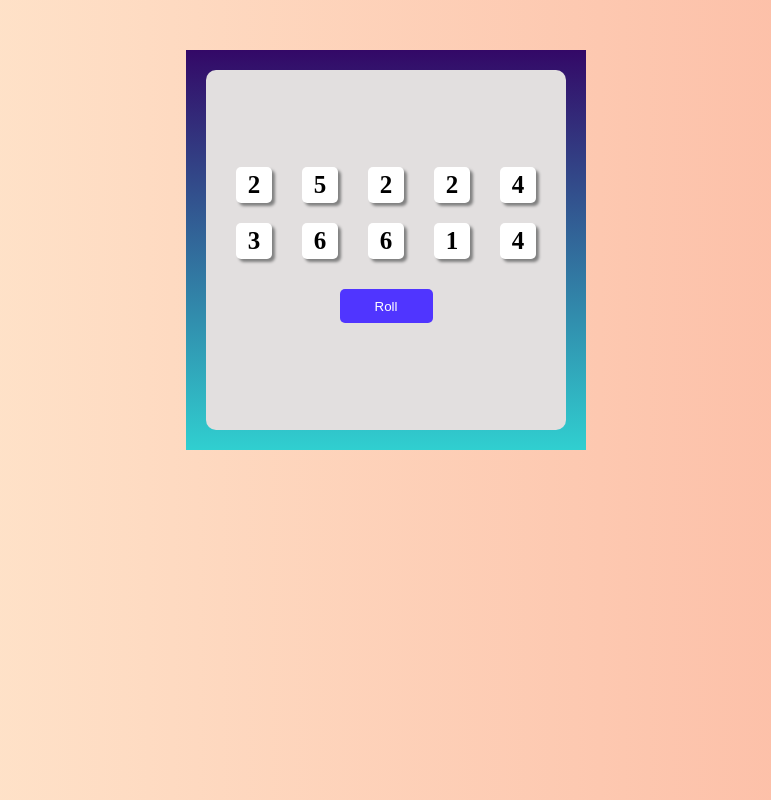
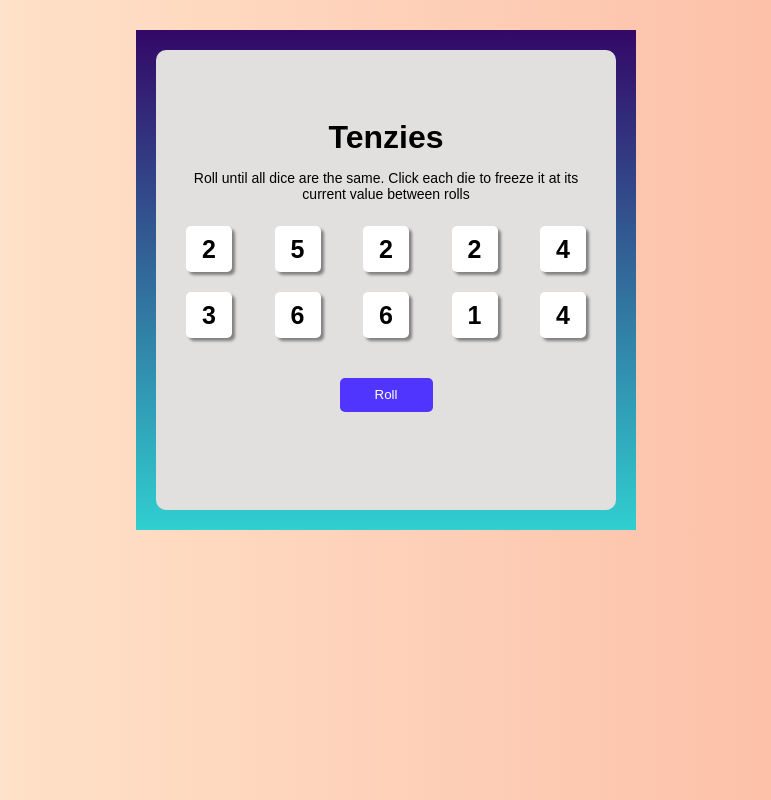
Before and after one commit to Fredbian/Tenzies, a React (Create React App) app: page / in a window 1280 px wide. Shown: the whole page, without its empty margins (254-1025 px from the left). Built offline with nearby package versions, Linux system fonts and the light colour scheme.

Commit message:
add title and instruction

```diff
--- a/src/App.js
+++ b/src/App.js
@@ -92,9 +92,10 @@
 
     return (
         <main>
-            <h1></h1>
             <div className="container">
                 <div className="game">
+            <h1 className='title'>Tenzies</h1>
+            <p className='instructions'>Roll until all dice are the same. Click each die to freeze it at its current value between rolls</p>
                     {die}
                     <button className='btn' onClick={rollDice}>Roll</button>
                 </div>
--- a/src/index.css
+++ b/src/index.css
@@ -5,6 +5,7 @@
 body {
   display: flex;
   justify-content: center;
+  font-family: sans-serif;
   margin: 0;
   background-image: linear-gradient(to right, #ffecd2 0%, #fcb69f 100%);
 }
@@ -12,11 +13,11 @@
 .container {
   display: flex;
   justify-content: center;
-  width: 400px;
-  height: 400px;
+  width: 500px;
+  height: 500px;
   background-image: linear-gradient(to top, #30cfd0 0%, #330867 100%);
   align-items: center;
-  margin-top: 50px;
+  margin-top: 30px;
 }
 
 .game {
@@ -25,27 +26,27 @@
   align-content: center;
   flex-wrap: wrap;
   padding: 15px;
-  width:360px;
-  height: 360px;
+  width:460px;
+  height: 460px;
   border-radius: 10px;
   background: rgb(226, 223, 223);
 }
 
 .die {
-  width: 36px;
-  height: 36px;
+  width: 46px;
+  height: 46px;
   margin: 10px 15px;
   background:rgba(255, 255, 255, 1);
   border-radius: 5px;
   text-align: center;
-  line-height: 36px;
+  line-height: 46px;
   font-weight: 700;
   font-size: 25px;
   box-shadow: 3px 3px 3px gray;
 }
 
 .btn {
-  margin: 20px auto;
+  margin: 30px auto;
   width: 93px;
   height: 34px;
   background: rgba(80, 53, 255, 1);
@@ -61,3 +62,13 @@
 .die.held {
   background: #59E391;
 }
+
+.instructions {
+  font-size: 14px;
+  text-align: center;
+}
+
+.title {
+  margin: 0 auto;
+  text-align: center;
+}
```
